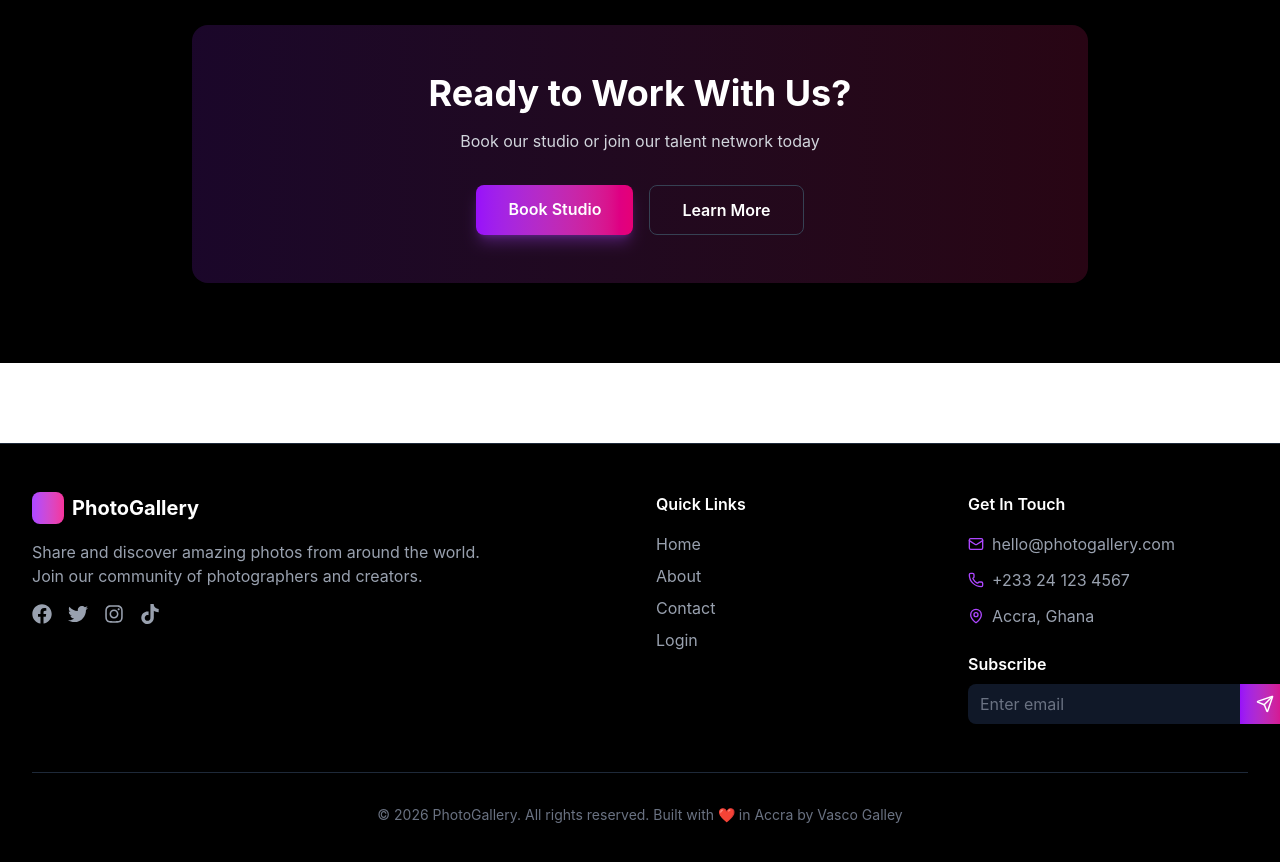
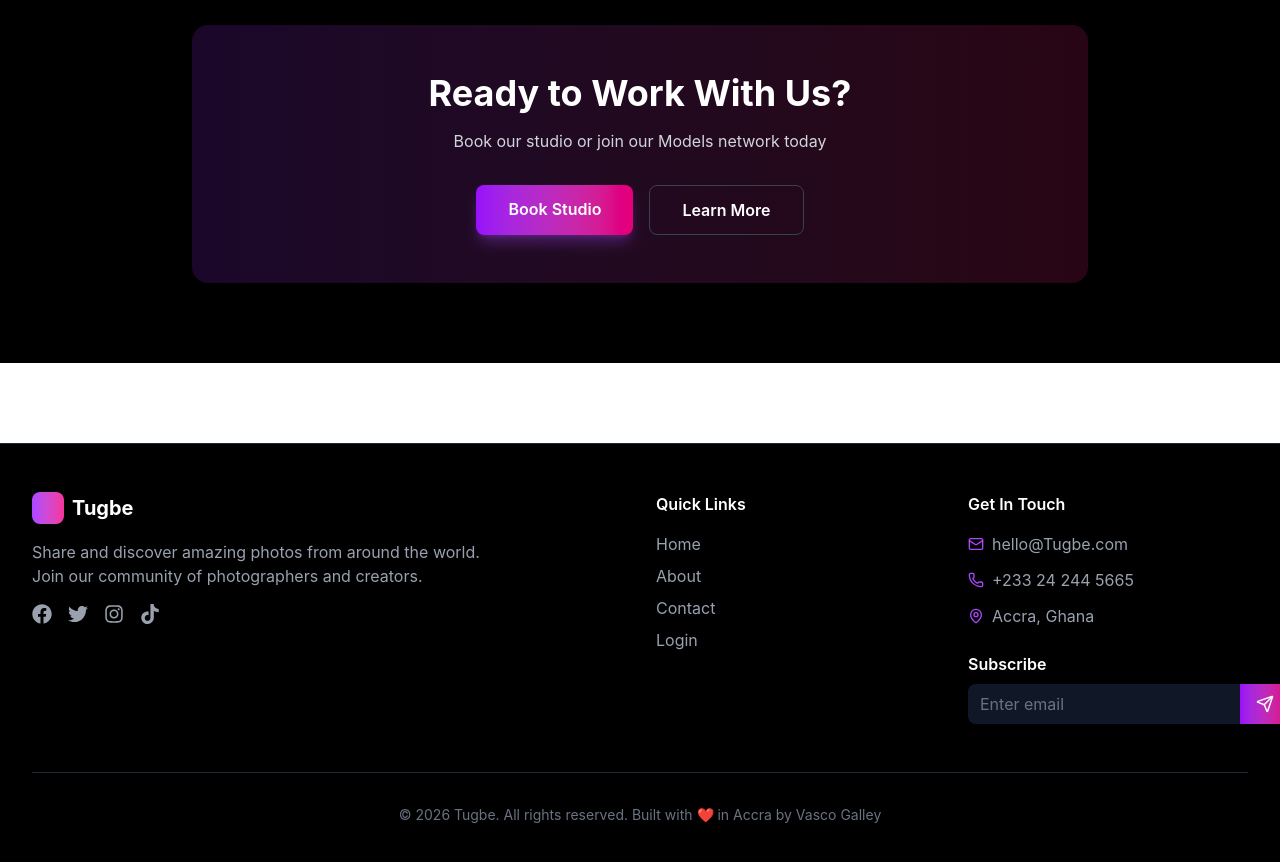
Before and after one commit to king-j1/photo-gallery, a React (Vite) app: page / in a window 1280 px wide. Shown: the part 1720-2582 px from the top of the page. Built offline with nearby package versions, Linux system fonts and the light colour scheme.

Commit message:
changing

```diff
--- a/index.html
+++ b/index.html
@@ -4,7 +4,7 @@
     <meta charset="UTF-8" />
     <link rel="icon" type="image/svg+xml" href="/favicon.svg" />
     <meta name="viewport" content="width=device-width, initial-scale=1.0" />
-    <title>photo-gallery</title>
+    <title>Tugbe</title>
   </head>
   <body>
     <div id="root"></div>
--- a/package.json
+++ b/package.json
@@ -1,5 +1,5 @@
 {
-  "name": "photo-gallery",
+  "name": "Tugbe",
   "private": true,
   "version": "0.0.0",
   "type": "module",
--- a/src/components/Footer.jsx
+++ b/src/components/Footer.jsx
@@ -22,7 +22,7 @@ function Footer() {
           <div className="col-span-1 md:col-span-2">
             <Link to="/" className="flex items-center gap-2 mb-4">
               <div className="w-8 h-8 bg-gradient-to-r from-purple-500 to-pink-500 rounded-lg"></div>
-              <span className="text-xl font-bold text-white">PhotoGallery</span>
+              <span className="text-xl font-bold text-white">Tugbe</span>
             </Link>
             <p className="text-gray-400 mb-4 max-w-md">
               Share and discover amazing photos from around the world. Join our community of photographers and creators.
@@ -64,11 +64,11 @@ function Footer() {
             <ul className="space-y-3 mb-6">
               <li className="flex items-center gap-2 text-gray-400">
                 <Mail size={16} className="text-purple-500" />
-                <span>hello@photogallery.com</span>
+                <span>hello@Tugbe.com</span>
               </li>
               <li className="flex items-center gap-2 text-gray-400">
                 <Phone size={16} className="text-purple-500" />
-                <span>+233 24 123 4567</span>
+                <span>+233 24 244 5665</span>
               </li>
               <li className="flex items-center gap-2 text-gray-400">
                 <MapPin size={16} className="text-purple-500" />
@@ -102,7 +102,7 @@ function Footer() {
         {/* Bottom Bar */}
         <div className="border-t border-gray-800 mt-12 pt-8 text-center">
           <p className="text-gray-500 text-sm">
-            © 2026 PhotoGallery. All rights reserved. Built with ❤️ in Accra by Vasco Galley
+            © 2026 Tugbe. All rights reserved. Built with ❤️ in Accra by Vasco Galley
           </p>
         </div>
       </div>
--- a/src/pages/About.jsx
+++ b/src/pages/About.jsx
@@ -9,7 +9,7 @@ function About() {
         <div className="absolute inset-0 bg-gradient-to-b from-purple-900/20 to-black"></div>
         <div className="max-w-6xl mx-auto text-center relative z-10">
           <h1 className="text-5xl md:text-7xl font-bold mb-6">
-            About <span className="bg-gradient-to-r from-purple-500 to-pink-500 bg-clip-text text-transparent">PhotoGallery</span>
+            About <span className="bg-gradient-to-r from-purple-500 to-pink-500 bg-clip-text text-transparent">Tugbe</span>
           </h1>
           <p className="text-xl text-gray-300 max-w-3xl mx-auto">
             Where creativity meets professionalism. We’re not just a photo platform — we’re a hub for models, photographers, and visual storytellers.
@@ -23,7 +23,7 @@ function About() {
           <div>
             <h2 className="text-3xl md:text-4xl font-bold mb-6">Our Story</h2>
             <p className="text-gray-300 mb-4 leading-relaxed">
-              Founded in 2024 in Accra, PhotoGallery started with one vision: to give creators a premium space to showcase their work.
+              Founded in 2024 in Accra, Tugbe started with one vision: to give creators a premium space to showcase their work.
               We’ve grown from a small studio idea to a global community connecting models and photographers.
             </p>
             <p className="text-gray-300 leading-relaxed">
@@ -129,7 +129,7 @@ function About() {
         <div className="max-w-4xl mx-auto text-center">
           <div className="bg-gradient-to-r from-purple-900/30 to-pink-900/30 border-purple-500/30 rounded-2xl p-12">
             <h2 className="text-3xl md:text-4xl font-bold mb-4">Ready to Create With Us?</h2>
-            <p className="text-gray-300 mb-8">Join thousands of creators building their portfolio on PhotoGallery</p>
+            <p className="text-gray-300 mb-8">Join thousands of creators building their portfolio on Tugbe</p>
             <a
               href="/signup"
               className="inline-block bg-gradient-to-r from-purple-600 to-pink-600 hover:from-purple-700 hover:to-pink-700 px-8 py-3 rounded-lg font-semibold transition-all duration-200 shadow-lg shadow-purple-500/30"
--- a/src/pages/Contact.jsx
+++ b/src/pages/Contact.jsx
@@ -60,7 +60,7 @@ function Contact() {
               Let's Create Together
             </h1>
             <p className="text-xl text-gray-300 max-w-2xl mx-auto">
-              Book our studio, join our talent network, or discuss your next project.
+              Book our studio, join our Models network, or discuss your next project.
               We're ready to bring your vision to life.
             </p>
           </div>
@@ -111,7 +111,7 @@ function Contact() {
                       value={formData.phone}
                       onChange={handleChange}
                       className="w-full px-4 py-3 bg-white/5 border-white/10 rounded-lg focus:outline-none focus:border-purple-500 focus:bg-white/10 transition-all text-white placeholder-gray-500"
-                      placeholder="+233 XX XXXX"
+                      placeholder="+233 24 244 5665"
                     />
                   </div>
                 </div>
@@ -126,7 +126,7 @@ function Contact() {
                     className="w-full px-4 py-3 bg-white/5 border-white/10 rounded-lg focus:outline-none focus:border-purple-500 focus:bg-white/10 transition-all text-white"
                   >
                     <option value="booking" className="bg-gray-900">Book Studio Session</option>
-                    <option value="talent" className="bg-gray-900">Join Talent Network</option>
+                    <option value="Models" className="bg-gray-900">Join Models Network</option>
                     <option value="commercial" className="bg-gray-900">Commercial Project</option>
                     <option value="collaboration" className="bg-gray-900">Brand Collaboration</option>
                     <option value="other" className="bg-gray-900">Other</option>
@@ -196,7 +196,7 @@ function Contact() {
                   <div>
                     <p className="font-semibold text-lg">Phone</p>
                     <a href="tel:+233XXXXXXXXX" className="text-gray-300 hover:text-purple-400 transition-colors">
-                      +233 XX XXXX
+                      +233 24 244 5665
                     </a>
                   </div>
                 </div>
--- a/src/pages/Home.jsx
+++ b/src/pages/Home.jsx
@@ -255,7 +255,7 @@ function Home() {
 
       <section className="py-16 px-4">
         <div className="max-w-6xl mx-auto">
-          <h2 className="text-3xl md:text-4xl font-bold text-center mb-8">Browse All Talent</h2>
+          <h2 className="text-3xl md:text-4xl font-bold text-center mb-8">Browse All Models</h2>
 
           <div className="max-w-md mx-auto mb-12">
             <input
@@ -318,7 +318,7 @@ function Home() {
         <div className="max-w-4xl mx-auto text-center">
           <div className="bg-gradient-to-r from-purple-900/30 to-pink-900/30 border-purple-500/30 rounded-2xl p-12">
             <h2 className="text-3xl md:text-4xl font-bold mb-4">Ready to Work With Us?</h2>
-            <p className="text-gray-300 mb-8">Book our studio or join our talent network today</p>
+            <p className="text-gray-300 mb-8">Book our studio or join our Models network today</p>
             <div className="flex gap-4 justify-center flex-wrap">
               <Link
                 to="/contact"
```
Also changed, not shown: 2 other files (tests, documents, lock files or other folders).
